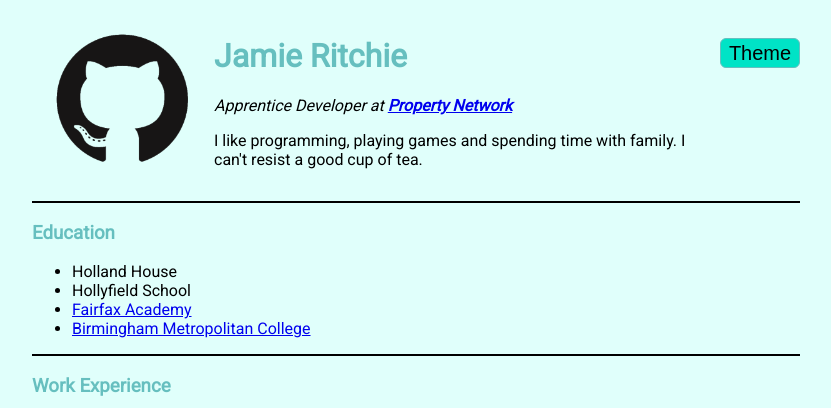
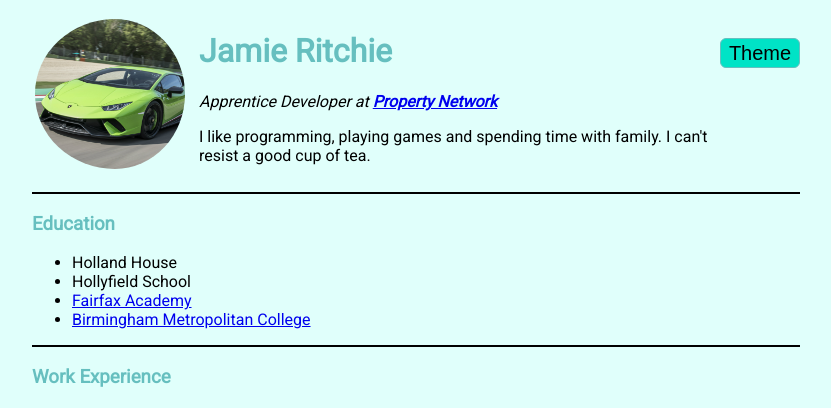
Before and after one commit to JRitchie454/Personal-Site, a PHP site: page / in a window 1280 px wide. Shown: the top 408 px of the page, without its empty margins (224-1055 px from the left). Run offline with PHP 8.4, Linux system fonts and the light colour scheme; some libraries are stand-ins or nearby versions.

Commit message:
Update Profile Image

```diff
--- a/css/master.css
+++ b/css/master.css
@@ -10,7 +10,9 @@ hr {
 }
 
 .profile-img {
-  height: 175px;
+  height: 150px;
+  border-radius: 50%;
+  padding-right: 10px;
 }
 
 .theme-button {
--- a/index.html
+++ b/index.html
@@ -19,10 +19,8 @@
         }).then((r) => {
           if (r.value) {
             document.getElementById('currentCSS').href = "css/master-blue.css";
-            document.getElementsByClassName('profile-img').src = "images/github-logo-dark.png?random="+new Date().getTime();
           } else {
             document.getElementById('currentCSS').href = "css/master-red.css";
-            document.getElementsByClassName('profile-img').src = "images/github-logo-light.png?random="+new Date().getTime();
           }
         })
       }
@@ -33,7 +31,7 @@
     <button class="theme-button" onclick="selectTheme()">Theme</button>
     <table>
       <tr>
-        <td><img class="profile-img" src="images/github-logo-dark.png" alt="Github logo"></td>
+        <td><img class="profile-img" src="images/profile-img.png" alt="Profile Image"></td>
         <td>
           <h1>Jamie Ritchie</h1>
           <p><em>Apprentice Developer at <strong><a href="https://www.property-network.co.uk">Property Network</a></strong></em></p>
```
Also changed, not shown: images/github-logo-dark.png (deleted), images/github-logo-light.png (deleted), images/profile-img.png (added).
